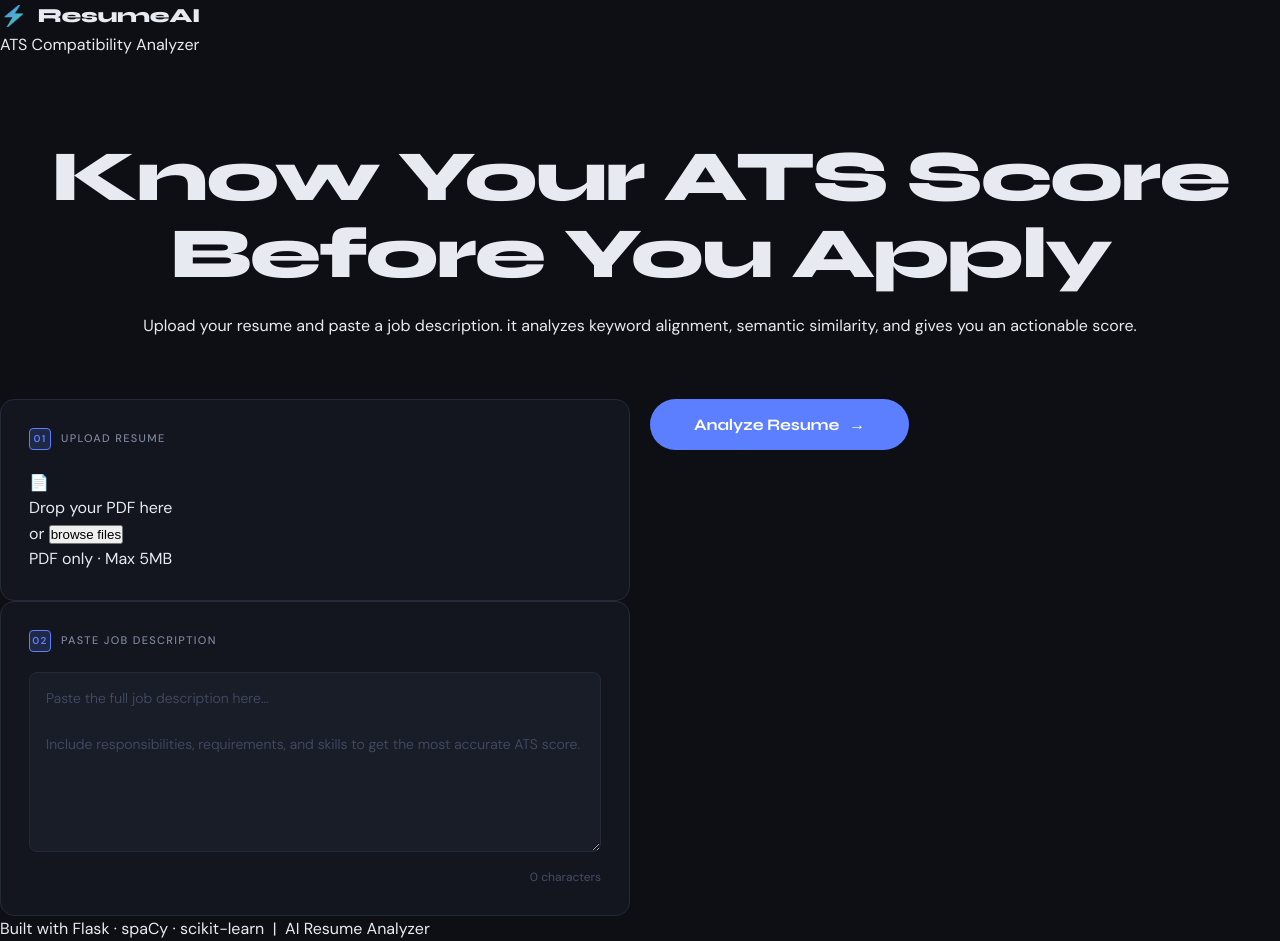
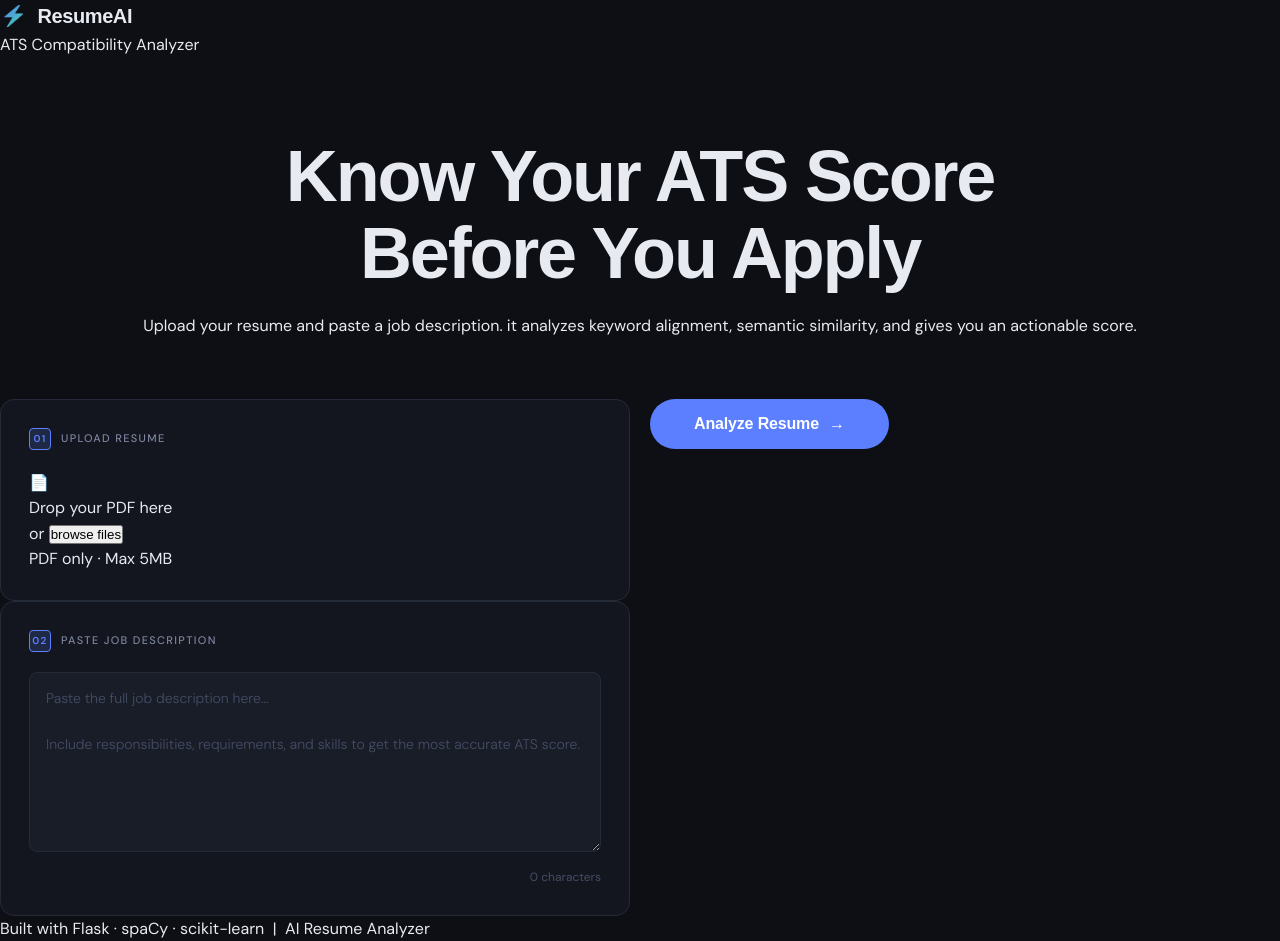
Before and after one commit to Vamsbabu/ai-resume-analyzer, a Flask app: page / in a window 1280 px wide. Run offline with Flask 3, Linux system fonts and the light colour scheme.

Commit message:
all completed

```diff
--- a/static/style.css
+++ b/static/style.css
@@ -24,7 +24,7 @@
   --amber-bg:    rgba(255, 181, 71, 0.10);
   --radius:      14px;
   --radius-sm:   8px;
-  --font-display: 'Syne', sans-serif;
+  --font-display: 'areal',sans-serif;
   --font-body:    'DM Sans', sans-serif;
   --transition:   0.22s cubic-bezier(.4,0,.2,1);
 }
```
